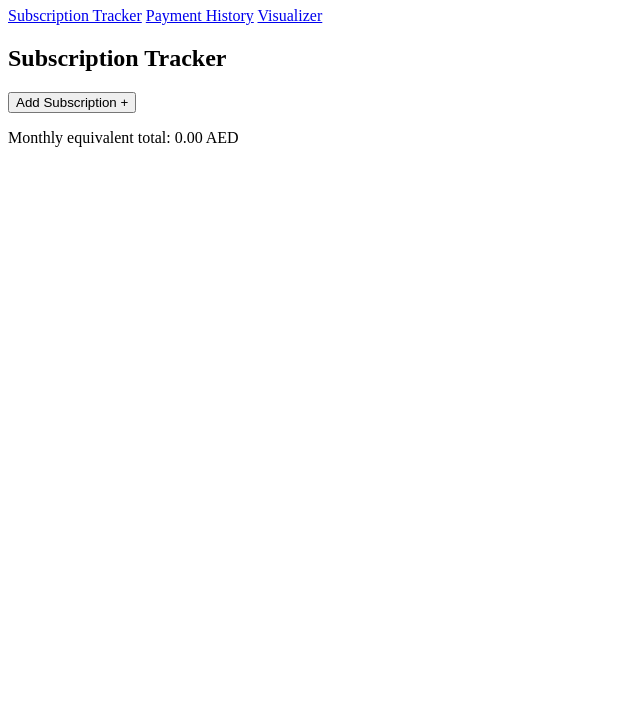
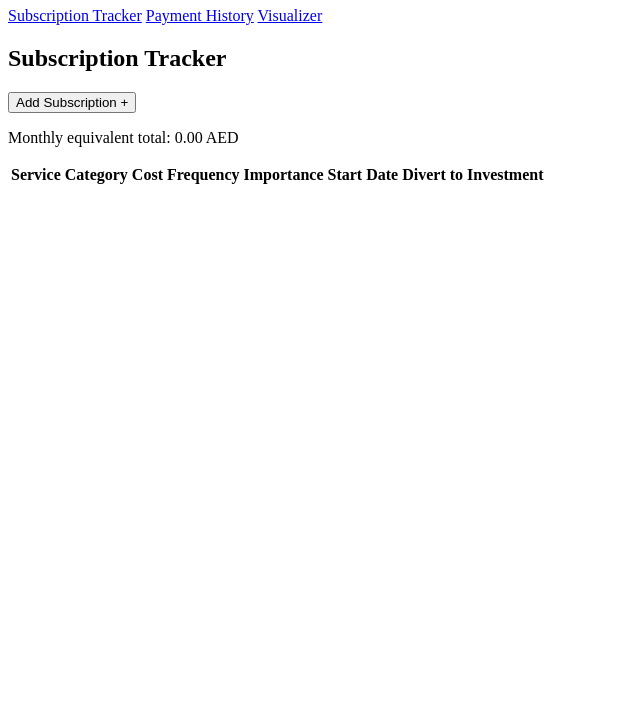
Before and after one commit to ourocode/Little-Help, a website: page public/index.html in a window 1280 px wide. Shown: the part 73-800 px from the top of the page, without its empty margins (0-640 px from the left). Drawn offline with Linux system fonts and the light colour scheme.

Commit message:
Add subscription table headings and empty table body

```diff
--- a/public/index.html
+++ b/public/index.html
@@ -19,7 +19,21 @@
         <button type="button">Add Subscription +</button>
 
         <p>Monthly equivalent total: <span id="monthly-total">0.00</span> AED</p>
-
+        <table>
+            <thead>
+                <tr>
+                    <th scope="col">Service</th>
+                    <th scope="col">Category</th>
+                    <th scope="col">Cost</th>
+                    <th scope="col">Frequency</th>
+                    <th scope="col">Importance</th>
+                    <th scope="col">Start Date</th>
+                    <th scope="col">Divert to Investment</th>
+                </tr>
+            </thead>
+            <tbody>
+            </tbody>
+        </table>
     </main>
 </body>
 
```
